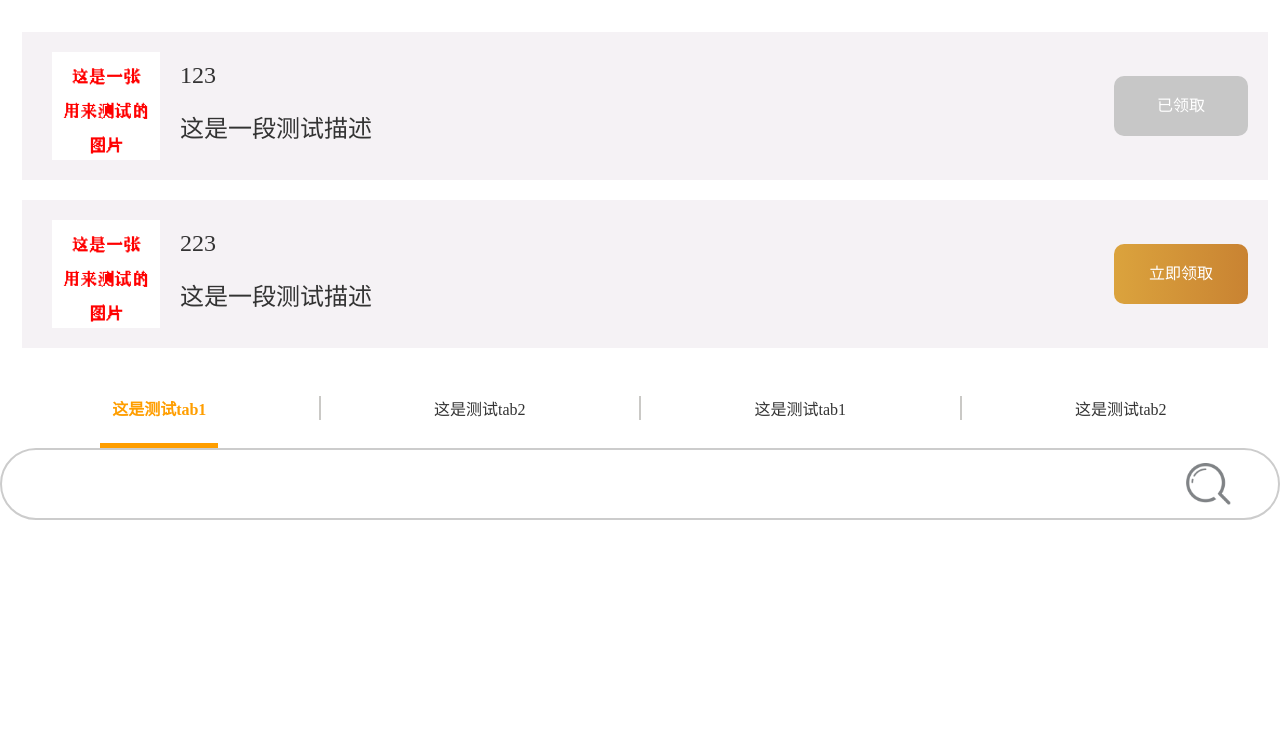
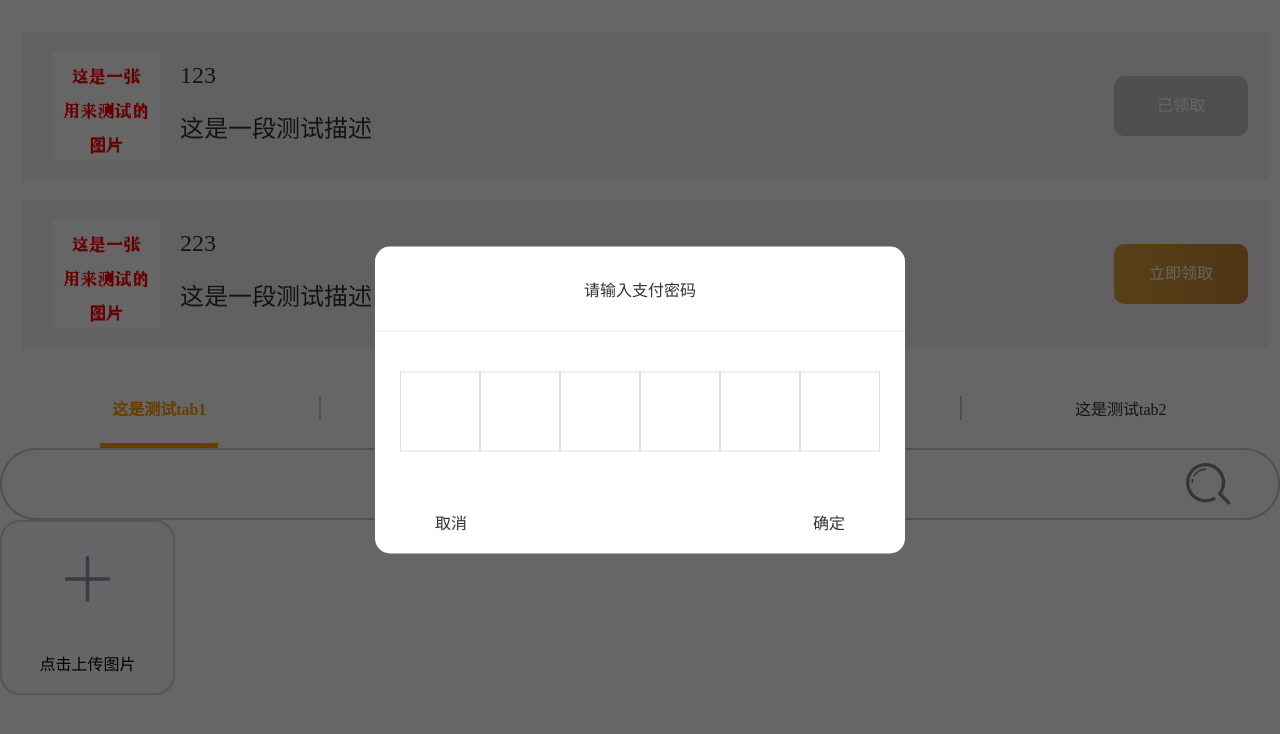
Before and after one commit to ZR1984/vue-cli2-mobile, a Vue app: page /#/ in a window 1280 px wide. Shown: the top 734 px of the page. Built offline with nearby package versions, Linux system fonts and the light colour scheme.

Commit message:
[完成]非常星梦网项目的组件提取

```diff
--- a/package.json
+++ b/package.json
@@ -11,6 +11,7 @@
   },
   "dependencies": {
     "axios": "^0.18.0",
+    "element-ui": "^2.12.0",
     "lib-flexible": "^0.3.2",
     "vue": "^2.5.2",
     "vue-router": "^3.0.1",
--- /dev/null
+++ b/src/assets/css/components/inputPasswordShade.less
@@ -0,0 +1,37 @@
+.shade {
+    position: fixed;
+    top: 0;
+    left: 0;
+    width: 100%;
+    height: 100%;
+    background: rgba(0, 0, 0, .6);
+
+    .password-input {
+        width: 530px;
+        border-radius: 15px;
+        position: absolute;
+        top: 50%;
+        left: 50%;
+        transform: translate(-50%, -50%);
+
+        .title {
+            border-bottom: 1px solid #ECECEC;
+            /*no*/
+            margin-bottom: 40px;
+        }
+
+        .psd-button {
+            padding: 0 60px 20px;
+        }
+
+
+        .input {
+            display: inline-block;
+            width: 80px;
+            height: 80px;
+            border: 1px solid #DEDEDE;
+            /*no*/
+            line-height: 80px;
+        }
+    }
+}
--- /dev/null
+++ b/src/assets/css/components/uploadPic.less
@@ -0,0 +1,8 @@
+.tips {
+    position: absolute;
+    bottom: 0;
+    left: 0;
+    width: 100%;
+    line-height: 1;
+    padding-bottom: 10px;
+}
--- /dev/null
+++ b/src/assets/css/elementUI.less
@@ -0,0 +1,56 @@
+.el-message {
+    justify-content: center;
+    border-radius: 10px;
+    border: 1px solid #ddd;
+    /*no*/
+    top: 50%;
+    transform: translate(-50%, -50%);
+    background: #000;
+    height: 120px;
+}
+
+.el-message .el-icon-info {
+    display: none;
+}
+
+.el-message--info .el-message__content {
+    color: #fff;
+    font-size: 40px;
+}
+
+//上传照片墙
+.upload-pic-box {
+    .el-upload--picture-card {
+        position: relative;
+        width: 175px;
+        height: 175px;
+        border: 2px solid #D8D8D8;
+        border-radius: 20px;
+    }
+
+    .el-upload--picture-card i {
+        font-size: 56px;
+    }
+
+    .el-upload-list--picture-card .el-upload-list__item {
+        width: 175px;
+        height: 175px;
+        border: 2px solid #D8D8D8;
+        border-radius: 20px;
+    }
+
+    .el-upload-list--picture-card .el-upload-list__item-actions:hover span.el-upload-list__item-preview {
+        display: none;
+    }
+
+    .el-upload-list__item-actions {
+        opacity: 1;
+    }
+
+    .el-upload-list--picture-card .el-upload-list__item-actions:hover span.el-upload-list__item-delete {
+        display: inline-block;
+    }
+    .el-upload--picture-card:hover, .el-upload:focus{
+        color:#333;
+    }
+}
--- a/src/assets/css/public.less
+++ b/src/assets/css/public.less
@@ -277,6 +277,10 @@ button {
     margin-left: 30px;
 }
 
+.m_b58 {
+    margin-bottom: 58px;
+}
+
 // 边框
 .border_b {
     border-bottom: 1px solid #dddddd;/*no*/
--- a/src/components/HelloWorld.vue
+++ b/src/components/HelloWorld.vue
@@ -8,6 +8,8 @@
     ></CenterShade>
     <Tabs :tabsArr="tabsArr" :isFlexLayout="isFlexLayout" @getTabsItemWidth='getTabsItemWidth'></Tabs>
     <Search></Search>
+    <UploadPic></UploadPic>
+    <PasswordShade></PasswordShade>
   </div>
 </template>
 
@@ -16,6 +18,8 @@ import LeftCenterRightList from "@/components/leftCenterRightList";
 import CenterShade from "@/components/centerShade";
 import Tabs from "@/components/tabs";
 import Search from "@/components/search";
+import UploadPic from "@/components/uploadPic";
+import PasswordShade from "@/components/passwordShade";
 
 export default {
   props: [""],
@@ -68,12 +72,16 @@ export default {
     LeftCenterRightList,
     CenterShade,
     Tabs,
-    Search
+    Search,
+    UploadPic,
+    PasswordShade
   },
 
   computed: {},
 
-  mounted() {},
+  mounted() {
+    this.$message('test')
+  },
 
   methods: {
     clickCenterShadeOptFuc(data) {
--- /dev/null
+++ b/src/components/passwordShade.vue
@@ -0,0 +1,93 @@
+<template>
+  <div class="shade">
+    <div class="password-input bg_colorFF">
+      <div class="color_33 my_text_center title p_t30 p_b30">请输入支付密码</div>
+      <div class="flex flex-pack-center flex-align-center p_l30 p_r30 m_b58">
+        <input
+          type="password"
+          maxlength="1"
+          v-for="(item,index) in inputArr"
+          :key="index"
+          v-model="item.modelVal"
+          class="input my_text_center"
+          ref="pwdInputArr"
+          @keydown="deleteFuc(index,$event)"
+        />
+      </div>
+      <div class="font_size26 color_33 flex flex-pack-justify psd-button">
+        <span @click="cancelPasswordShadeFuc">取消</span>
+        <span class="color_005" @click="submitPasswordShadeFuc">确定</span>
+      </div>
+    </div>
+  </div>
+</template>
+
+<script>
+import { isNot } from "@/common/utils";
+export default {
+  data() {
+    return {
+      inputArr: [
+        {
+          modelVal: ""
+        },
+        {
+          modelVal: ""
+        },
+        {
+          modelVal: ""
+        },
+        {
+          modelVal: ""
+        },
+        {
+          modelVal: ""
+        },
+        {
+          modelVal: ""
+        }
+      ]
+    };
+  },
+
+  mounted() {
+    this.$refs.pwdInputArr[0].focus();
+  },
+
+  updated() {
+    this.inputArr.forEach((item, index) => {
+      if (item.modelVal) {
+        let i = index + 1 >= this.inputArr.length ? index : index + 1;
+        this.$refs.pwdInputArr[i].focus();
+      }
+    });
+  },
+
+  methods: {
+    cancelPasswordShadeFuc() {
+      this.$emit("cancelPasswordShadeFuc");
+    },
+    submitPasswordShadeFuc() {
+      let result = this.inputArr.every(item => item.modelVal !== "");
+      if (result) {
+        this.$emit("submitPasswordShadeFuc", this.inputArr);
+        this.cancelPasswordShadeFuc();
+      } else {
+        this.$message("密码设置错误");
+      }
+    },
+    deleteFuc(index, e) {
+      if (e.keyCode == 46 || e.keyCode == 8) {
+        let i = index - 1 >= 0 ? index - 1 : 0;
+        this.inputArr[i].modelVal = "";
+        if (index == 1) {
+          this.$refs.pwdInputArr[0].focus();
+        }
+      }
+    }
+  }
+};
+</script>
+<style lang='less' scoped>
+@import url("../assets/css/components/inputPasswordShade.less");
+</style>
--- /dev/null
+++ b/src/components/uploadPic.vue
@@ -0,0 +1,82 @@
+<template>
+  <div class="upload-pic-box">
+    <el-upload
+      class="pic-upload"
+      :action="action"
+      list-type="picture-card"
+      :on-change="beforeAvatarUploadImage"
+      :auto-upload="false"
+      :on-remove="removeImgFuc"
+      :file-list="imgIDArr"
+    >
+      <i class="el-icon-plus"></i>
+      <div class="tips my_text_center color_B0">
+        <p class="m_b10">点击上传图片</p>
+      </div>
+    </el-upload>
+  </div>
+</template>
+
+<script>
+import { isNot, dealImage, base64ToBlob } from "@/common/utils";
+export default {
+  props: {
+    limit: {
+      type: Number,
+      default: 2
+    }
+  },
+  data() {
+    return {
+      action: "",
+      imgIDArr: []
+    };
+  },
+
+  methods: {
+    //上传图片
+    beforeAvatarUploadImage(file, fileList) {
+      if (fileList.length >= this.limit) {
+        document.querySelector(".el-upload--picture-card").style.display =
+          "none";
+      } else {
+        document.querySelector(".el-upload--picture-card").style.display =
+          "inline-block";
+      }
+      dealImage(file.url, { width: 750, height: 578, quality: 0.6 }, data => {
+        let blob = base64ToBlob(data, { type: "image/jpeg" });
+        var fd = new FormData();
+        fd.append("file", blob, Date.now() + ".jpg");
+        fd.append("fileType", "file");
+        this.$https.formdataPost("api/upload/upload_image", fd).then(res => {
+          if (res.code == "1") {
+            let imgD = res.data;
+            imgD.uid = file.uid;
+            imgD.url = file.url;
+            this.imgIDArr.push(imgD);
+          } else {
+            this.$message(res.msg);
+          }
+        });
+      });
+    },
+    //删除图片
+    removeImgFuc(file, fileList) {
+      this.imgIDArr.forEach((item, index, arr) => {
+        if (item.uid == file.uid) {
+          arr.splice(index, 1);
+        }
+      });
+      if (fileList.length < this.limit) {
+        document.querySelector(".el-upload--picture-card").style.display = "inline-block";
+      }
+    },
+    submitImgIDFuc() {
+      this.$emit("getImgIDFuc", { imgIDArr: this.imgIDArr});
+    }
+  }
+};
+</script>
+<style lang='less' scoped>
+@import url(../assets/css/components/uploadPic.less);
+</style>
--- a/src/main.js
+++ b/src/main.js
@@ -3,11 +3,16 @@
 import Vue from 'vue'
 import App from './App'
 import router from './router'
+import ElementUI from 'element-ui';
+import 'element-ui/lib/theme-chalk/index.css';
 
 import store from './store/store'
 import 'lib-flexible'
 import './assets/css/public.less'
+import './assets/css/elementUI.less'
 import * as custom from './common/filter'
+
+Vue.use(ElementUI);
 
 Object.keys(custom).forEach(key => {
   Vue.filter(key, custom[key])
```
Also changed, not shown: 1 other file (tests, documents, lock files or other folders).
